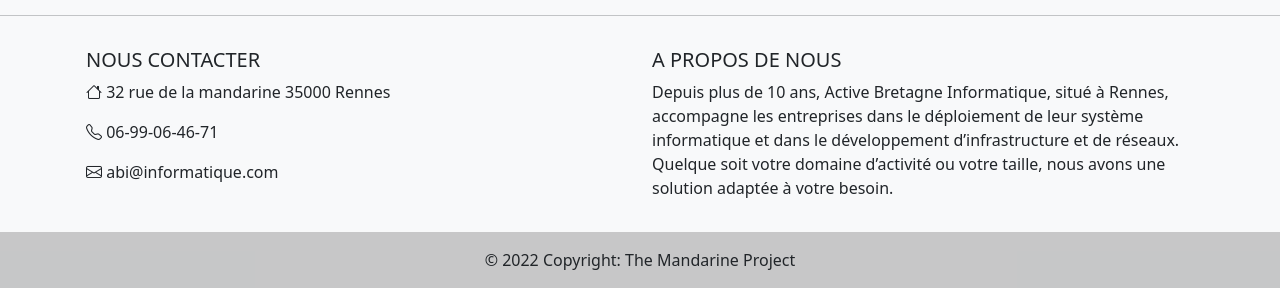
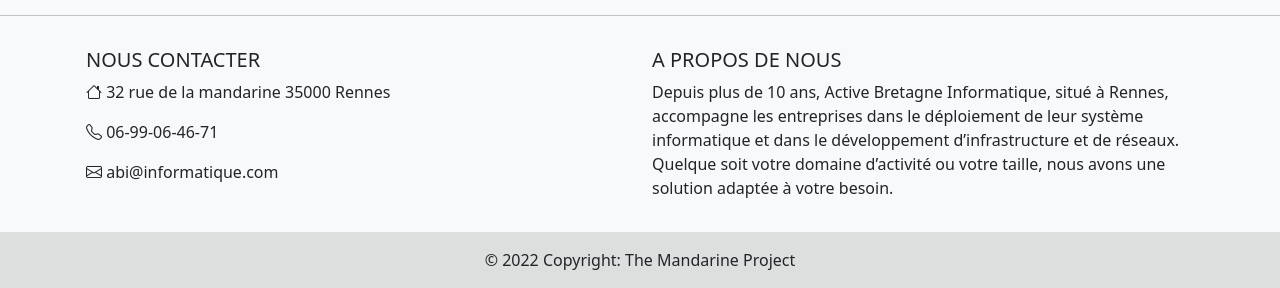
Before and after one commit to QuentinBOul/projetmandarine, a PHP site: template src/view/layout.php in a window 1280 px wide. Shown: the part 512-800 px from the top of the page. Run offline with PHP 8.4, Linux system fonts and the light colour scheme; the template is opened without the code that fills it, so the values that code supplies are empty; some libraries are stand-ins or nearby versions.

Commit message:
Update bg footer raccord au bg des titres

```diff
--- a/src/view/layout.php
+++ b/src/view/layout.php
@@ -111,7 +111,7 @@
   <!-- Grid container -->
 
   <!-- Copyright -->
-  <div class="text-center p-3" style="background-color: rgba(0, 0, 0, 0.2);">
+  <div class="text-center p-3" style="background-color: rgba(112, 114, 110, 0.2);">
     © 2022 Copyright:
     <span class="text-dark">The Mandarine Project</span>
   </div>
```
